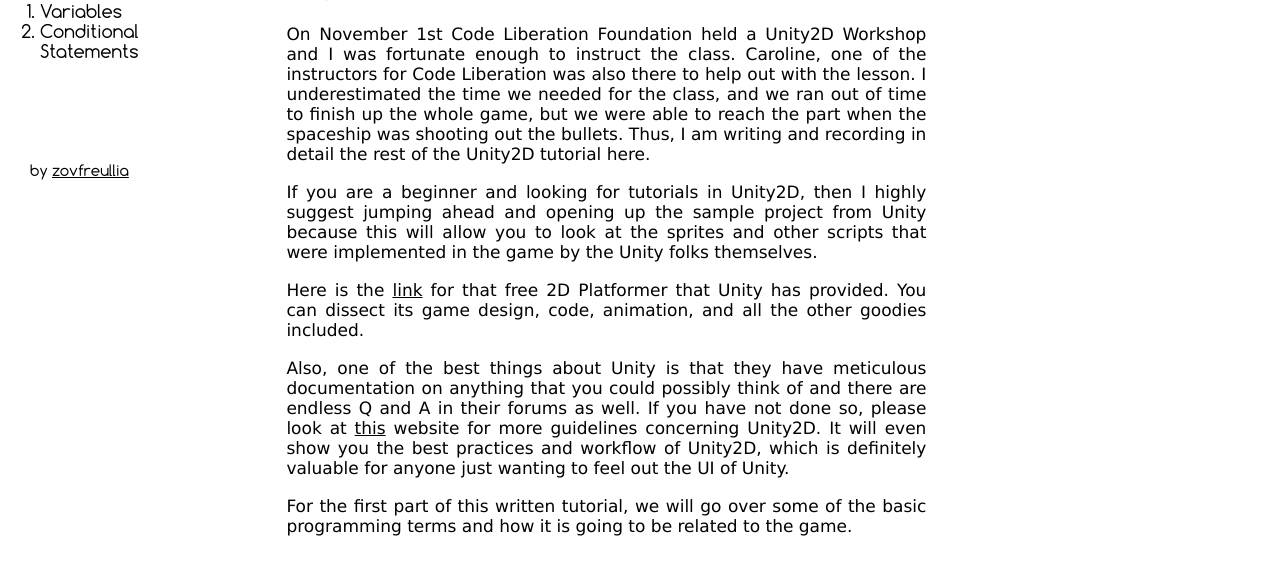
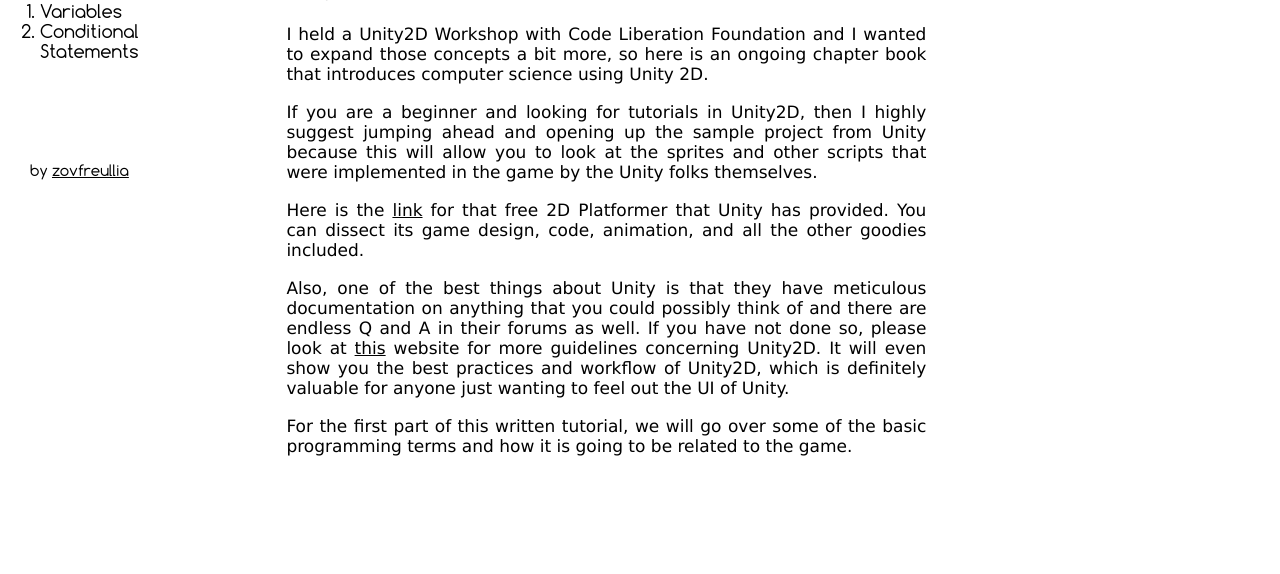
Before and after one commit to KairaVillanueva/Unity2D-Tutorial, a plain HTML site: page index.html in a window 1280 px wide. Shown: the part 206-780 px from the top of the page. Drawn offline with Linux system fonts and the light colour scheme.

Commit message:
Update index.html

```diff
--- a/index.html
+++ b/index.html
@@ -24,7 +24,7 @@
     </div>
     <div class="content">
       <h4>Unity 2D Space Shooter for the Absolute Beginner</h4><br>
-        <p> On November 1st Code Liberation Foundation held a Unity2D Workshop and I was fortunate enough to instruct the class. Caroline, one of the instructors for Code Liberation was also there to help out with the lesson. I underestimated the time we needed for the class, and we ran out of time to finish up the whole game, but we were able to reach the part when the spaceship was shooting out the bullets. Thus, I am writing and recording in detail the rest of the Unity2D tutorial here.</p><br>
+        <p> I held a Unity2D Workshop with Code Liberation Foundation and I wanted to expand those concepts a bit more, so here is an ongoing chapter book that introduces computer science using Unity 2D.</p><br>
 
         <p> If you are a beginner and looking for tutorials in Unity2D, then I highly suggest jumping ahead and opening up the sample project from Unity because this will allow you to look at the sprites and other scripts that were implemented in the game by the Unity folks themselves.</p><br>
 
```
